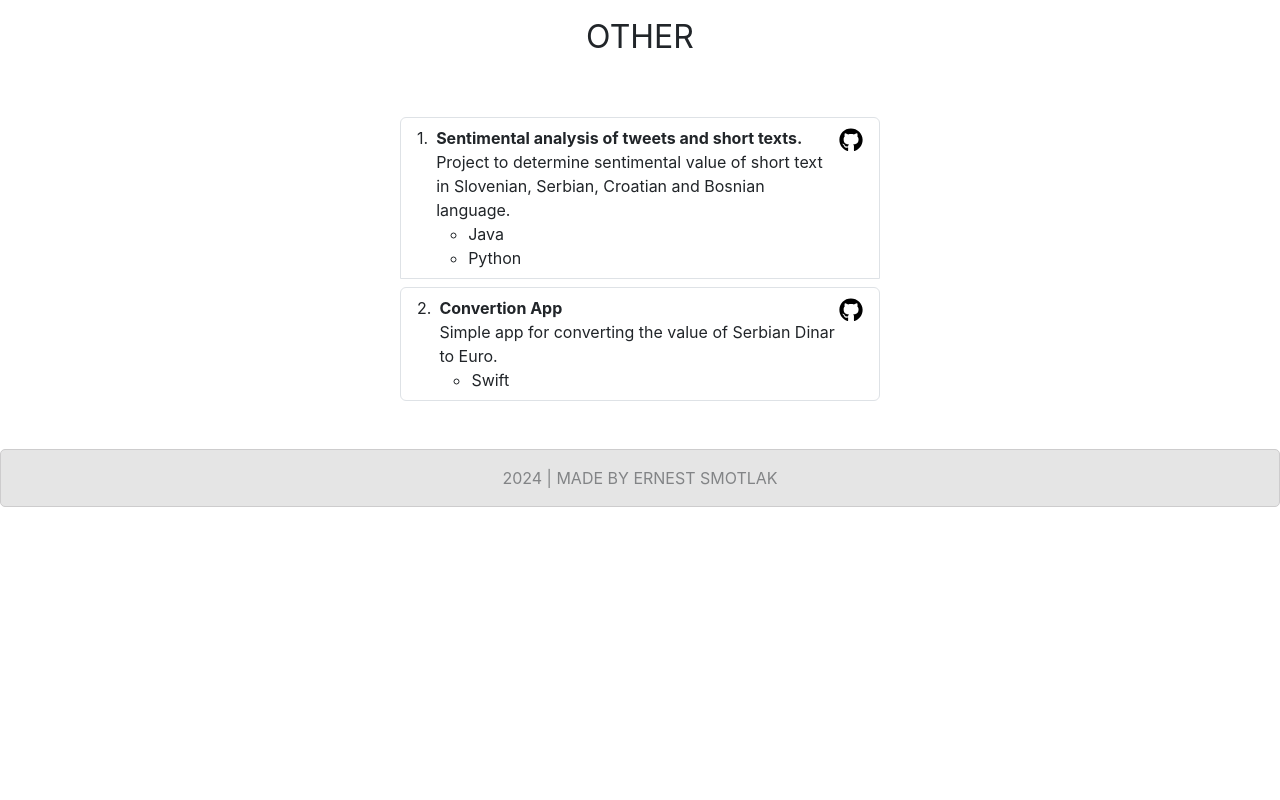
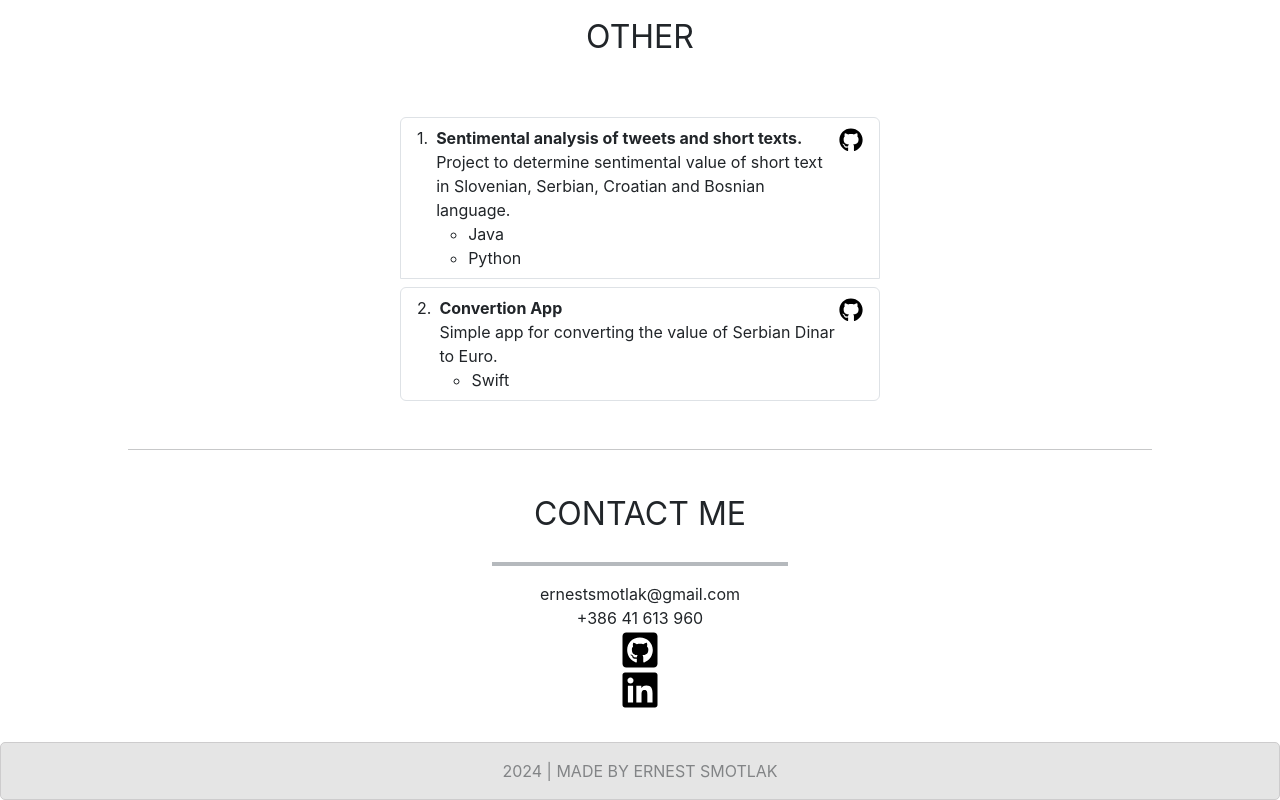
Before and after one commit to ernestsmotlak/portfolio, a React (Create React App) app: page / in a window 1280 px wide. Shown: the part 3345-4145 px from the top of the page. Before the commit the page ends 3852 px from the top, so only its background shows below. Built offline with nearby package versions, Linux system fonts and the light colour scheme.

Commit message:
Finished something
Signed-off-by: ernestsmotlak <ernestsmotlak@gmail.com>

```diff
--- a/src/App.js
+++ b/src/App.js
@@ -6,6 +6,7 @@ import HorizontalGrid from "./Web/HorizontalGrid";
 import MyWork from "./Web/MyWork";
 import Projects from "./Web/Projects";
 import VerticalGrid from "./Web/VerticalGrid";
+import WorkWithMe from "./Web/WorkWithMe";
 
 function App() {
   return (
@@ -15,8 +16,9 @@ function App() {
       <VerticalGrid />
       <HorizontalGrid />
       <MyWork />
-      <Projects />
-      <Footer/>
+      <Projects /><hr className="mx-auto" style={{width: '80%'}}/>
+      <WorkWithMe />
+      <Footer />
     </div>
   );
 }
--- a/src/Web/Footer.js
+++ b/src/Web/Footer.js
@@ -1,5 +1,7 @@
 import React from "react";
 import { FaGithub } from "react-icons/fa";
+import { FaGithubSquare } from "react-icons/fa";
+import { FaLinkedin } from "react-icons/fa";
 
 const Footer = () => {
   return (
@@ -15,12 +17,7 @@ const Footer = () => {
           borderRadius: "5px",
         }}
       >
-       <div style={{opacity: '0.5'}}>
-       2024 | MADE BY ERNEST SMOTLAK
-       </div>
-        {/* <a href="https://github.com/ernestsmotlak/portfolio">
-          <FaGithub className="fs-4 text-black" />
-        </a> */}
+        <div style={{ opacity: "0.5" }}>2024 | MADE BY ERNEST SMOTLAK</div>
       </div>
     </div>
   );
--- /dev/null
+++ b/src/Web/WorkWithMe.js
@@ -0,0 +1,36 @@
+import React from "react";
+import { FaGithubSquare } from "react-icons/fa";
+import { FaLinkedin } from "react-icons/fa";
+
+const WorkWithMe = () => {
+  return (
+    <div className="pt-4 pb-2">
+      <div class="container text-center w-25 mb-4">
+        <div className="fs-2 mx-auto mb-4">CONTACT ME</div>
+        <hr class="border border-secondary border-2 opacity-50"></hr>
+        <div class="row">
+          <div class="col">ernestsmotlak@gmail.com</div>
+        </div>
+        <div class="row">
+          <div class="col">+386 41 613 960</div>
+        </div>
+        <div class="row">
+          <div class="col">
+            <a href="https://github.com/ernestsmotlak">
+              <FaGithubSquare className="fs-1 text-black" />
+            </a>
+          </div>
+        </div>
+        <div class="row">
+          <div class="col">
+            <a href="https://www.linkedin.com/in/ernest-smotlak">
+              <FaLinkedin className="fs-1 text-black" />
+            </a>
+          </div>
+        </div>
+      </div>
+    </div>
+  );
+};
+
+export default WorkWithMe;
```
